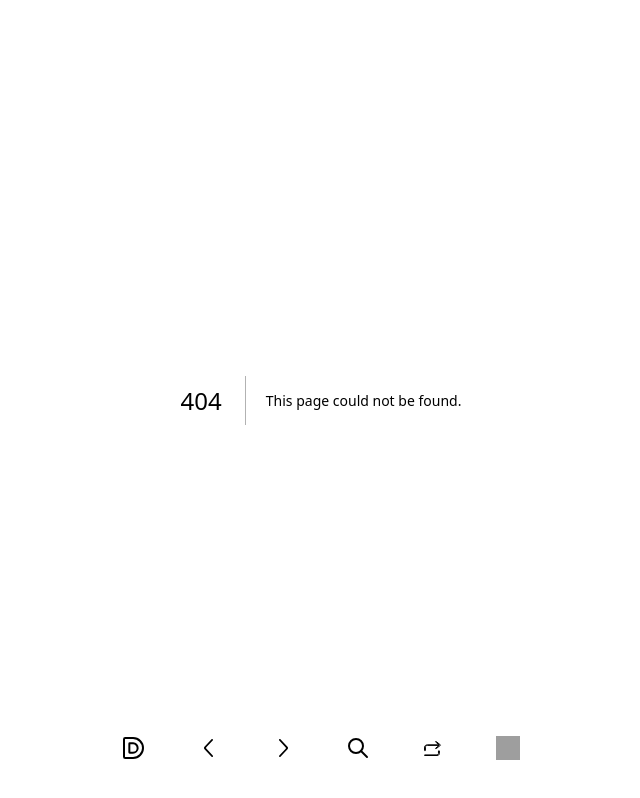
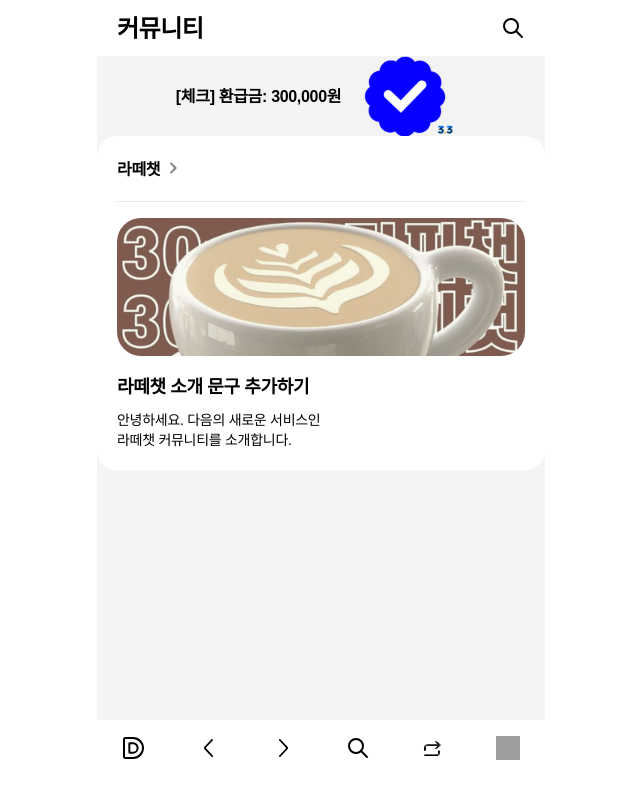
Before and after one commit to LatteChat/Latte-Frontend, a Next.js app: page /community in a window 1280 px wide. Before the commit this address had no page. Shown: the whole page, without its empty margins (319-959 px from the left). Built offline with nearby package versions, Linux system fonts and the light colour scheme; grey boxes are pictures that could not be loaded; a web font is replaced by a local one.

Commit message:
feat: 다음 커뮤니티 페이지 UI 구현

```diff
--- /dev/null
+++ b/src/app/community/page.tsx
@@ -0,0 +1,46 @@
+import Image from 'next/image'
+
+export default function DaumCommunity() {
+  return (
+    <div>
+      <header className="flex w-full justify-between px-5 py-3">
+        <span className="h1">커뮤니티</span>
+        <img src="/icons/search-icon.svg" />
+      </header>
+
+      <main className="min-h-[calc(100svh-8.5rem)] bg-gray-100">
+        <div className="flex w-full items-center justify-center gap-5 pl-8 pr-11">
+          <p className="b2">[체크] 환급금: 300,000원</p>
+          <Image
+            src="/images/community-banner-image.svg"
+            width={93}
+            height={80}
+            alt="환급금 이미지"
+          />
+        </div>
+
+        <div className="flex flex-col gap-5 rounded-[1.25rem] bg-white p-5">
+          <div className="flex items-center gap-[1px]">
+            <h2 className="b2">라떼챗</h2>
+            <img src="/icons/right-arrow-icon.svg" />
+          </div>
+          <div className="flex flex-col gap-4 border-t pt-4">
+            <Image
+              src="/images/latte-chat-image.png"
+              alt="라뗴챗 이미지"
+              height={113}
+              width={336}
+              className="w-full rounded-3xl"
+            />
+            <div className="flex flex-col gap-2">
+              <h3 className="h3">라떼챗 소개 문구 추가하기</h3>
+              <p className="b4 whitespace-pre-line">
+                {` 안녕하세요. 다음의 새로운 서비스인\n라떼챗 커뮤니티를 소개합니다.`}
+              </p>
+            </div>
+          </div>
+        </div>
+      </main>
+    </div>
+  )
+}
```
Also changed, not shown: public/images/community-banner-image.svg (added), public/images/latte-chat-image.png (added).
